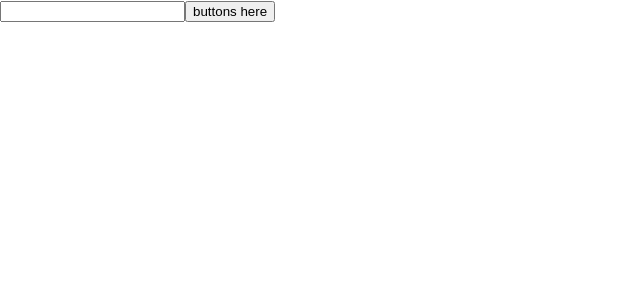
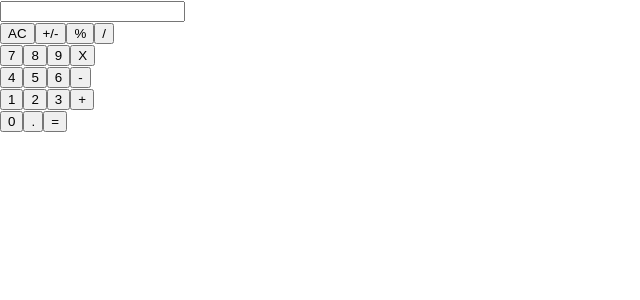
Before and after one commit to lekegitrepo/react-calculator, a React (Create React App) app: page / in a window 1280 px wide. Shown: the top 300 px of the page, without its empty margins (0-640 px from the left). Built offline with nearby package versions, Linux system fonts and the light colour scheme.

Commit message:
create button.js and Button component. Add the Button components to the ButtonPanel

```diff
--- a/src/components/button-panel.js
+++ b/src/components/button-panel.js
@@ -1,7 +1,38 @@
 import React from 'react';
+import Button from './button';
 
 const ButtonPanel = () => (
-  <button> buttons here </button>
+  <div>
+    <div className='row'>
+      <Button name='AC' className='col-md-3' />
+      <Button name='+/-' className='col-md-3' />
+      <Button name='%' className='col-md-3' />
+      <Button name='/' className='col-md-3' />
+    </div>
+    <div className='row'>
+      <Button name='7' className='col-md-3' />
+      <Button name='8' className='col-md-3' />
+      <Button name='9' className='col-md-3' />
+      <Button name='X' className='col-md-3' />
+    </div>
+    <div className='row'>
+      <Button name='4' className='col-md-3' />
+      <Button name='5' className='col-md-3' />
+      <Button name='6' className='col-md-3' />
+      <Button name='-' className='col-md-3' />
+    </div>
+    <div className='row'>
+      <Button name='1' className='col-md-3' />
+      <Button name='2' className='col-md-3' />
+      <Button name='3' className='col-md-3' />
+      <Button name='+' className='col-md-3' />
+    </div>
+    <div className='row'>
+      <Button name='0' className='col-md-6' />
+      <Button name='.' className='col-md-3' />
+      <Button name='=' className='col-md-3' />
+    </div>
+  </div>
 )
 
 export default ButtonPanel;
--- /dev/null
+++ b/src/components/button.js
@@ -0,0 +1,7 @@
+import React from 'react';
+
+const Button = (props) => (
+  <button> {props.name} </button>
+)
+
+export default Button;
```
